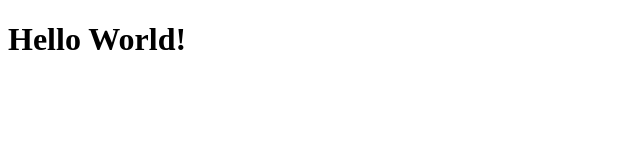
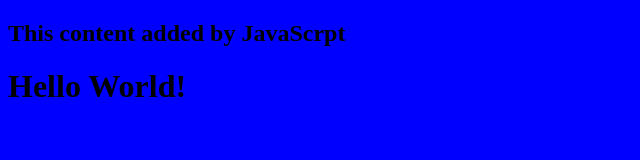
Before and after one commit to pasta-pep/my-personal-website, a plain HTML site: page index.html in a window 1280 px wide. Shown: the whole page, without its empty margins (0-640 px from the left). Drawn offline with Linux system fonts and the light colour scheme.

Commit message:
add script.js,style.css, connect to index.html

```diff
--- a/index.html
+++ b/index.html
@@ -1,11 +1,19 @@
 <!DOCTYPE html>
 <html lang="en">
   <head>
+
+    <link rel="stylesheet" href="style.css" />
+
     <title>My Personal Website</title>
+
   </head>
 
   <body>
+
+    <script src="script.js"></script>
+
     <h1>Hello World!</h1>
+
   </body>
 
 </html>
--- /dev/null
+++ b/script.js
@@ -0,0 +1,4 @@
+const h2 = document.createElement("h2");
+h2.textContent = "This content added by JavaScrpt";
+
+document.querySelector("body").appendChild(h2);
--- /dev/null
+++ b/style.css
@@ -0,0 +1,3 @@
+body {
+    background: blue;
+}
```
